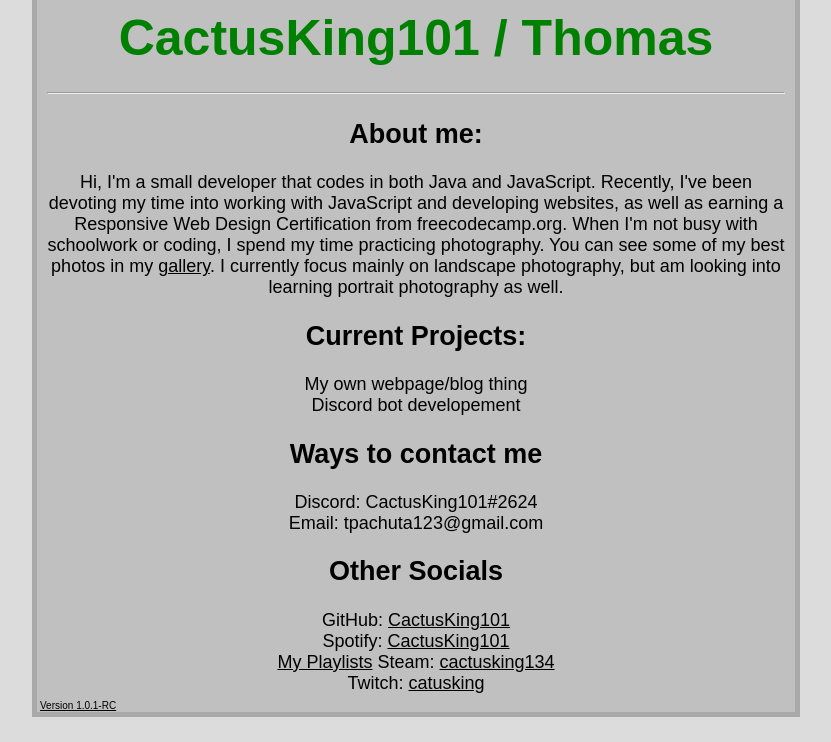
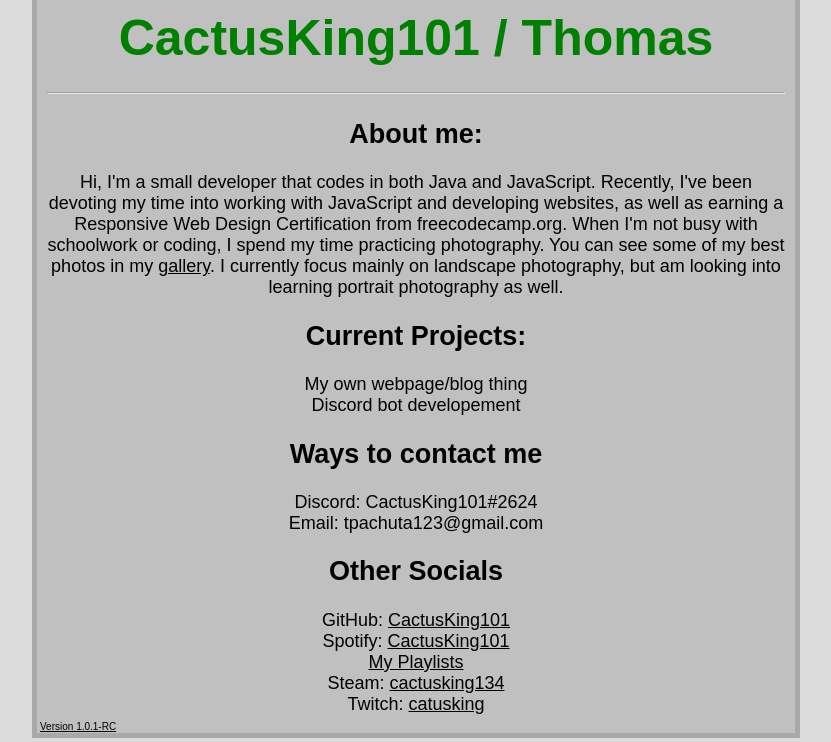
Before and after one commit to CactusKing101/Website, a website: page express/index.html in a window 1280 px wide. Shown: the part 186-928 px from the top of the page, without its empty margins (232-1063 px from the left). Before the commit the page ends 907 px from the top, so only its background shows below. Drawn offline with Linux system fonts and the light colour scheme.

Commit message:
Update index.html

```diff
--- a/express/index.html
+++ b/express/index.html
@@ -103,7 +103,7 @@
       <p>
         GitHub: <a href="https://github.com/CactusKing101" target="_blank">CactusKing101</a><br>
         Spotify: <a href="https://open.spotify.com/user/pachuta2?si=18d109b456d64a03" target="_blank">CactusKing101</a><br>
-        <a href="http://cactusking101.us.to/spotify">My Playlists</a>
+        <a href="http://cactusking101.us.to/spotify">My Playlists</a><br>
         Steam: <a href="https://steamcommunity.com/profiles/76561198841406225/" target="_blank">cactusking134</a><br>
         Twitch: <a href="https://www.twitch.tv/catusking" target="_blank">catusking</a>
       </p>
```
